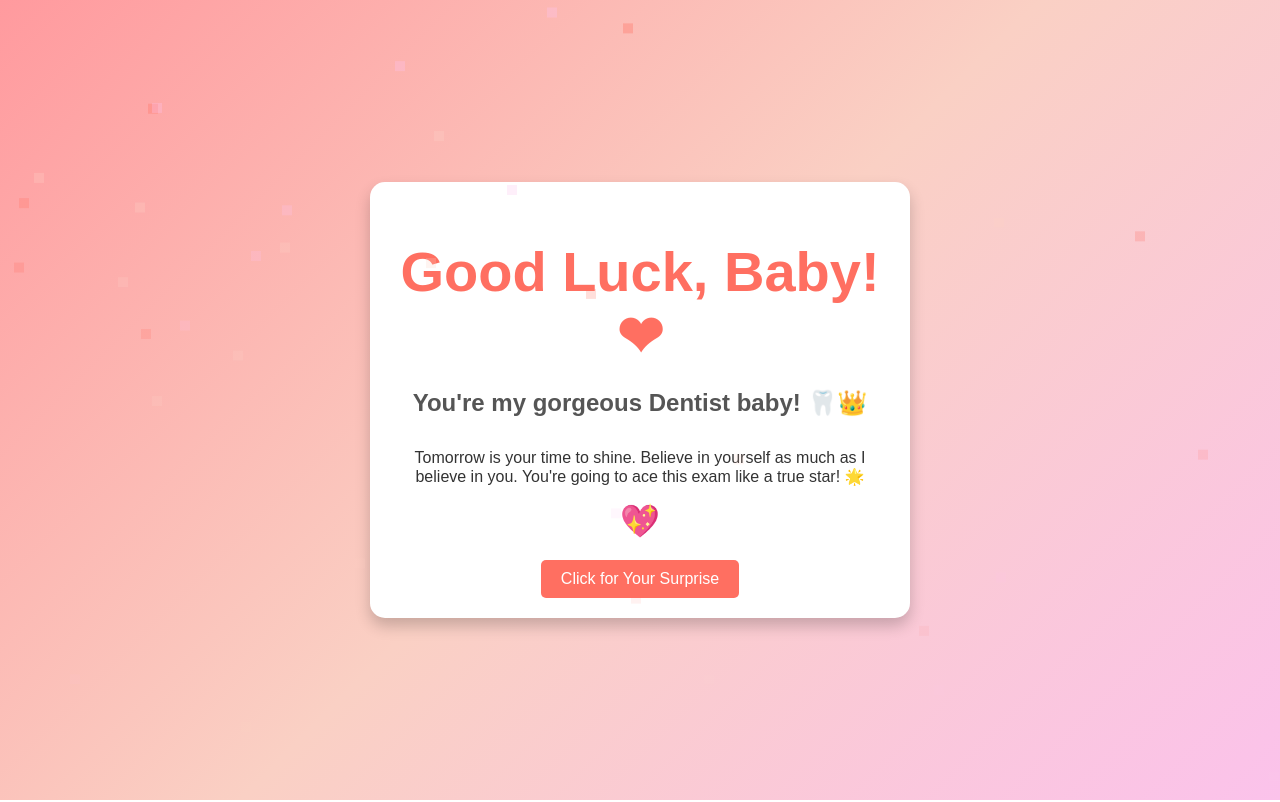
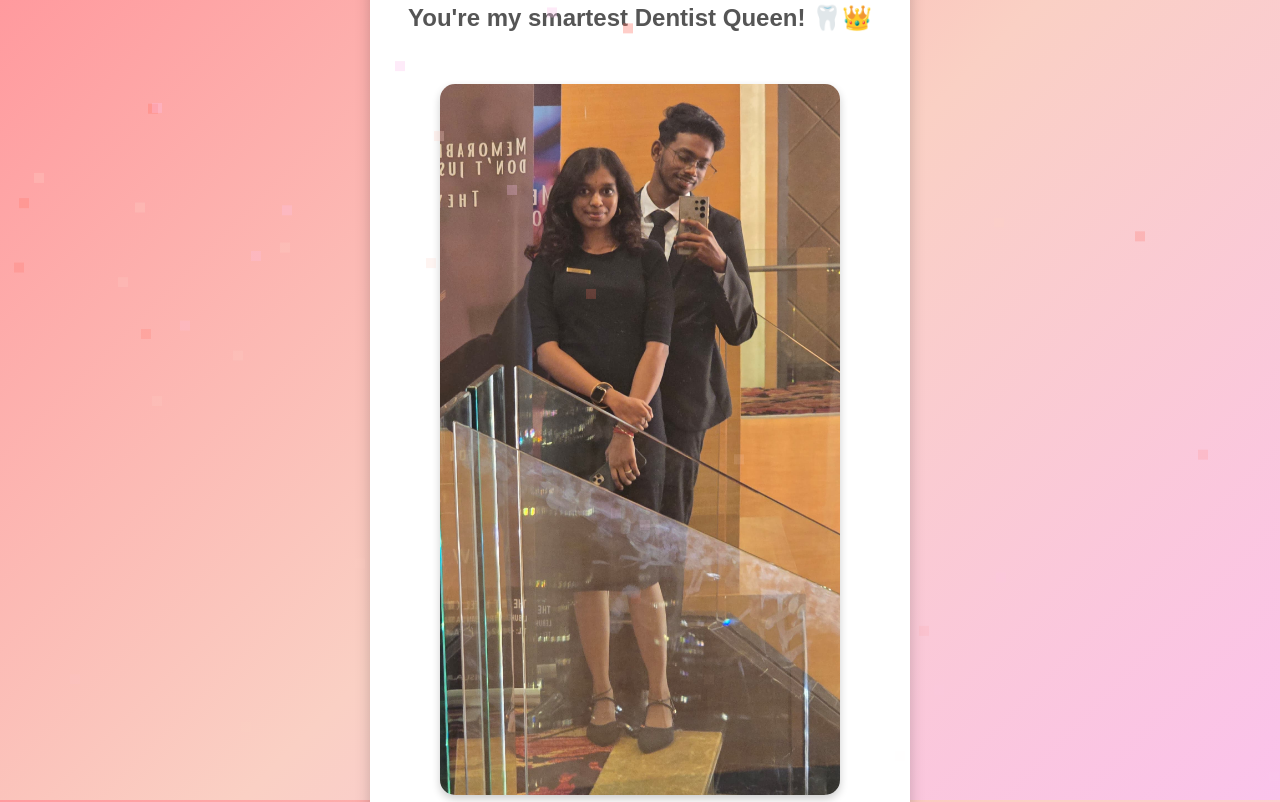
Before and after one commit to Dineas88/Goodluck-Syg, a plain HTML site: page index.html in a window 1280 px wide. Shown: the top 802 px of the page. Drawn offline with Linux system fonts and the light colour scheme.

Commit message:
Update index.html

```diff
--- a/index.html
+++ b/index.html
@@ -3,7 +3,7 @@
 <head>
   <meta charset="UTF-8">
   <meta name="viewport" content="width=device-width, initial-scale=1.0">
-  <title>Good Luck, My Dentist Queen!</title>
+  <title>Good Luck, Baby!</title>
   <style>
     body {
       font-family: 'Poppins', sans-serif;
@@ -73,6 +73,13 @@
       font-size: 1.5rem;
       color: #555;
     }
+    img {
+      width: 100%;
+      max-width: 400px;
+      border-radius: 15px;
+      margin: 20px 0;
+      box-shadow: 0 4px 8px rgba(0, 0, 0, 0.2);
+    }
     .confetti {
       position: absolute;
       top: 0;
@@ -109,7 +116,8 @@
   <div class="confetti" id="confetti"></div>
   <div class="card">
     <h1>Good Luck, Baby! ❤</h1>
-    <h2>You're my gorgeous Dentist baby! 🦷👑</h2>
+    <h2>You're my smartest Dentist Queen! 🦷👑</h2>
+    <img src="Us.jpg" alt="Our Picture">
     <p>Tomorrow is your time to shine. Believe in yourself as much as I believe in you. You're going to ace this exam like a true star! 🌟</p>
     <div class="heart">💖</div>
     <div class="button-container">
```
